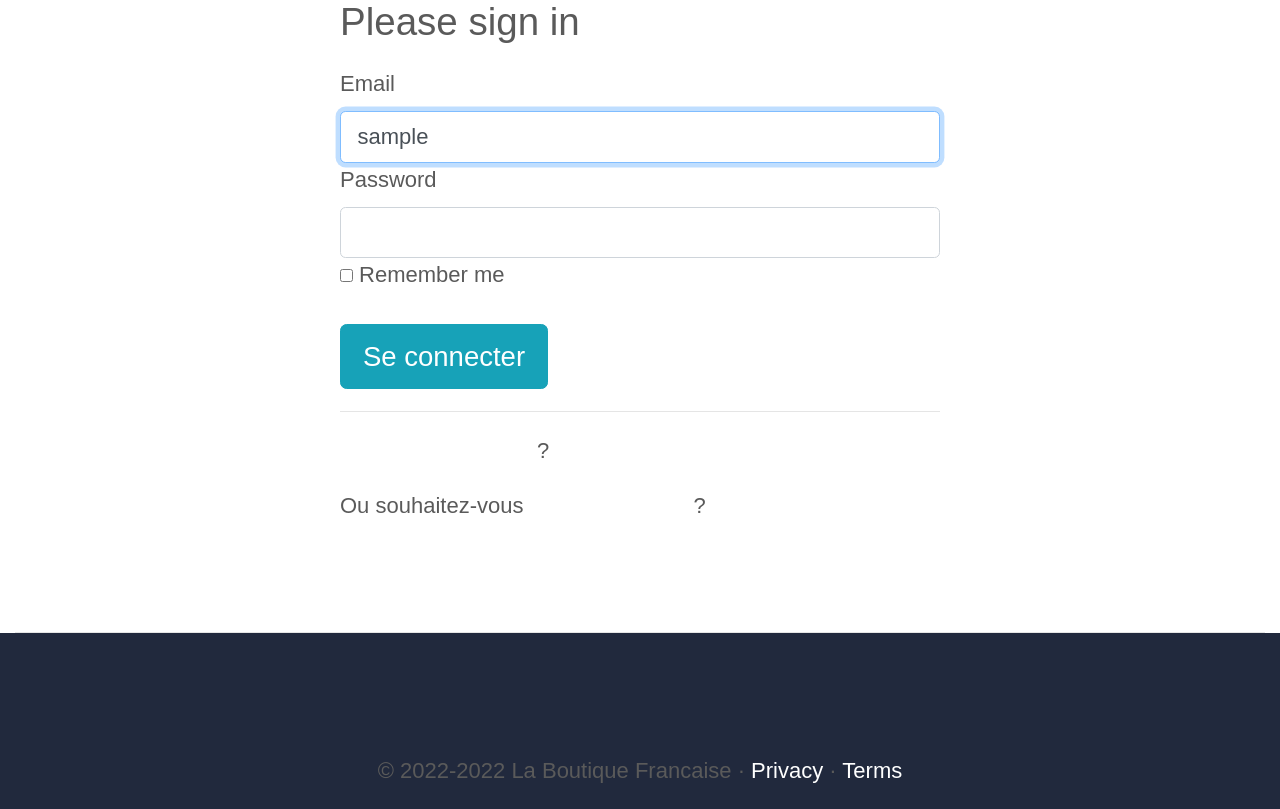
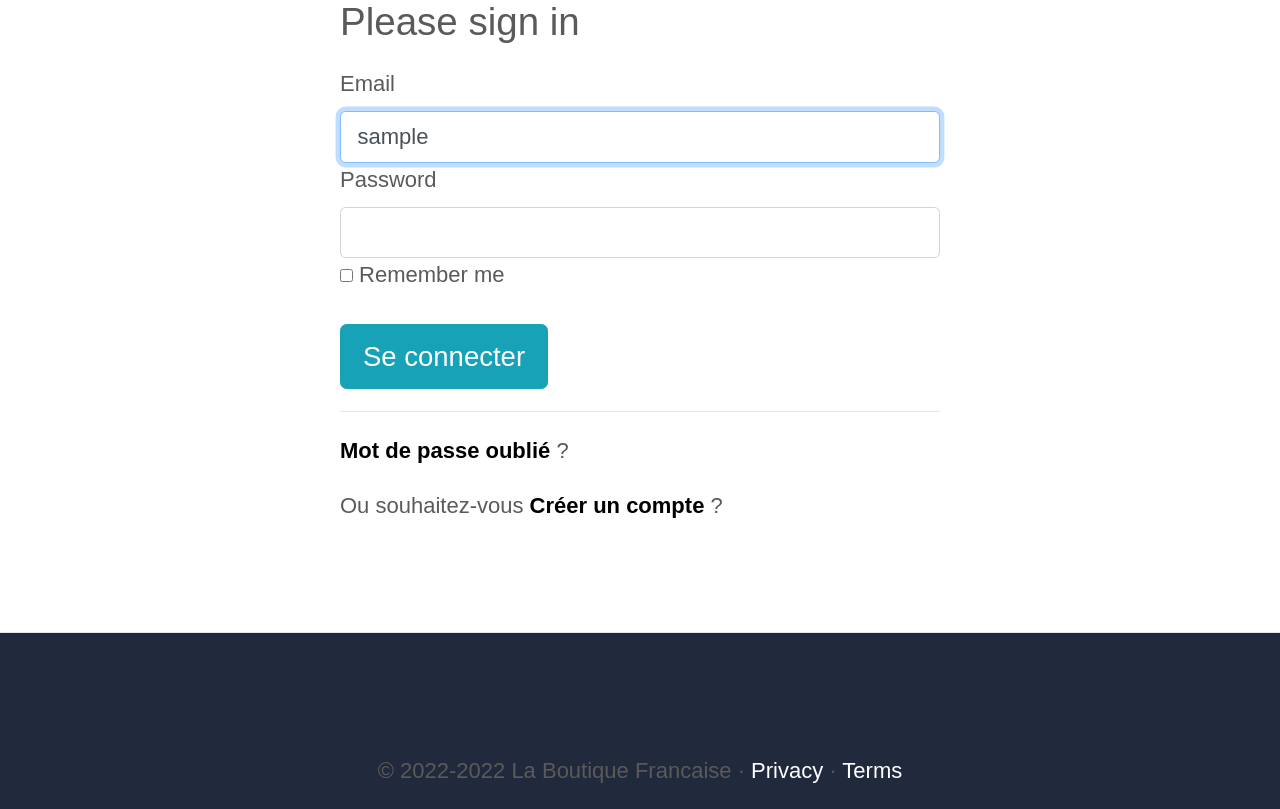
Before and after one commit to JeremyMcdr/DWWMEcommerce, a Symfony app: template templates/security/login.html.twig in a window 1280 px wide. Shown: the part 133-942 px from the top of the page. Run offline with Twig, Linux system fonts and the light colour scheme; the template is opened without the code that fills it: most values are stand-ins (such as "Sample title", 1, 10 or a date in 2020); some libraries are stand-ins or nearby versions.

Commit message:
Mise à jour graphique

```diff
--- a/templates/base.html.twig
+++ b/templates/base.html.twig
@@ -154,7 +154,7 @@
     ================================================== -->
     <!-- Wrap the rest of the page in another container to center all the content. -->
 
-    <div class="container marketing {% if block('carousel') is not defined %}mt-5{% endif %} col-12" style="background-color: white">
+    <div class="container marketing {% if block('carousel') is not defined %}mt-5{% endif %} col-12" style="background-color: white; padding-left: 0px;padding-right: 0px;">
 
         <!-- Three columns of text below the carousel -->
         {% block content %}
--- a/templates/home/index.html.twig
+++ b/templates/home/index.html.twig
@@ -15,7 +15,7 @@
 
 
         <!-- START THE FEATURETTES -->
-
+        <div style="background-color: #21293D;" class="col-12">
             <hr class="featurette-divider">
 
             <div class="row featurette">
@@ -39,4 +39,5 @@
                     <img src="{{ asset('assets/img/second.jpg') }}" class="img-fluid" alt="Une boutique ouverte toute l'année">
                 </div>
             </div>
+        </div>
     {% endblock %}
--- a/templates/security/login.html.twig
+++ b/templates/security/login.html.twig
@@ -4,7 +4,7 @@
 
 {% block content %}
 <div class="block-small">
-    <form method="post">
+    <form method="post" class="mt-5">
         {% if error %}
             <div class="alert alert-danger">{{ error.messageKey|trans(error.messageData, 'security') }}</div>
         {% endif %}
@@ -46,8 +46,8 @@
             Se connecter
         </button>
         <hr>
-        <p><a class="text-center" href="{{ path('app_reset_password') }}">Mot de passe oublié</a>?</p>
-        <p> Ou souhaitez-vous <a class="text-center" href="{{ path('app_register') }}">Créer un compte</a>?</p>
+        <p><strong><a class="text-center" style="color: black" href="{{ path('app_reset_password') }}">Mot de passe oublié</a></strong> ?</p>
+        <p> Ou souhaitez-vous <strong><a style="color: black" class="text-center" href="{{ path('app_register') }}">Créer un compte</a></strong> ?</p>
     </form>
 </div>
 {% endblock %}
```
Lines whose indentation alone changed are shown as unchanged.
